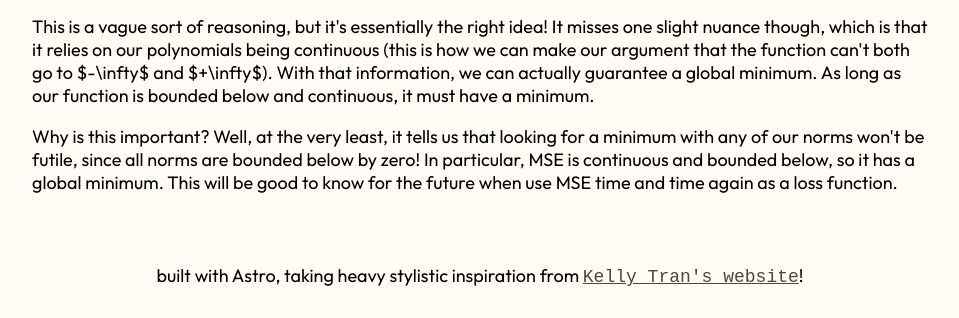
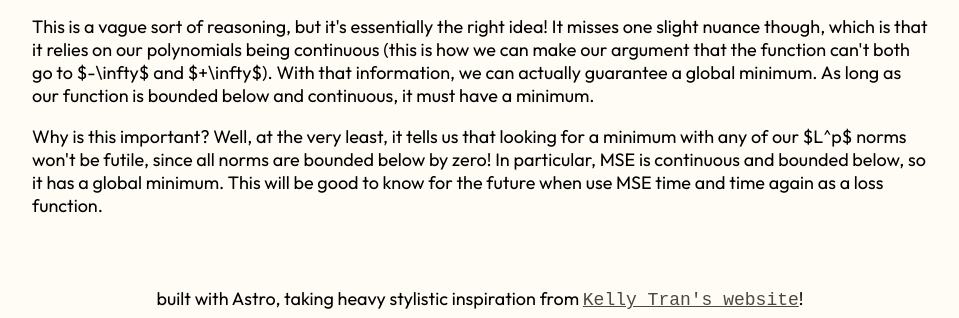
Before and after one commit to BlueFlame202/saas-ed-sp25, an Astro site: page /blog/mse-min in a window 1280 px wide. Shown: the part 1119-1437 px from the top of the page, without its empty margins (168-1127 px from the left). Before the commit the page ends 1414 px from the top, so only its background shows below. Built offline with nearby package versions, Linux system fonts and the light colour scheme; Astro itself is replaced by a stand-in of ours.

Commit message:
minor change to blog post

```diff
--- a/src/content/blog/mse-min.mdx
+++ b/src/content/blog/mse-min.mdx
@@ -22,4 +22,4 @@ Some reasoning you could have is that all even degree polynomials seem to go to
 
 This is a vague sort of reasoning, but it's essentially the right idea! It misses one slight nuance though, which is that it relies on our polynomials being continuous (this is how we can make our argument that the function can't both go to $-\infty$ and $+\infty$). With that information, we can actually guarantee a global minimum. As long as our function is bounded below and continuous, it must have a minimum.
 
-Why is this important? Well, at the very least, it tells us that looking for a minimum with any of our norms won't be futile, since all norms are bounded below by zero! In particular, MSE is continuous and bounded below, so it has a global minimum. This will be good to know for the future when use MSE time and time again as a loss function.
+Why is this important? Well, at the very least, it tells us that looking for a minimum with any of our $L^p$ norms won't be futile, since all norms are bounded below by zero! In particular, MSE is continuous and bounded below, so it has a global minimum. This will be good to know for the future when use MSE time and time again as a loss function.
```
